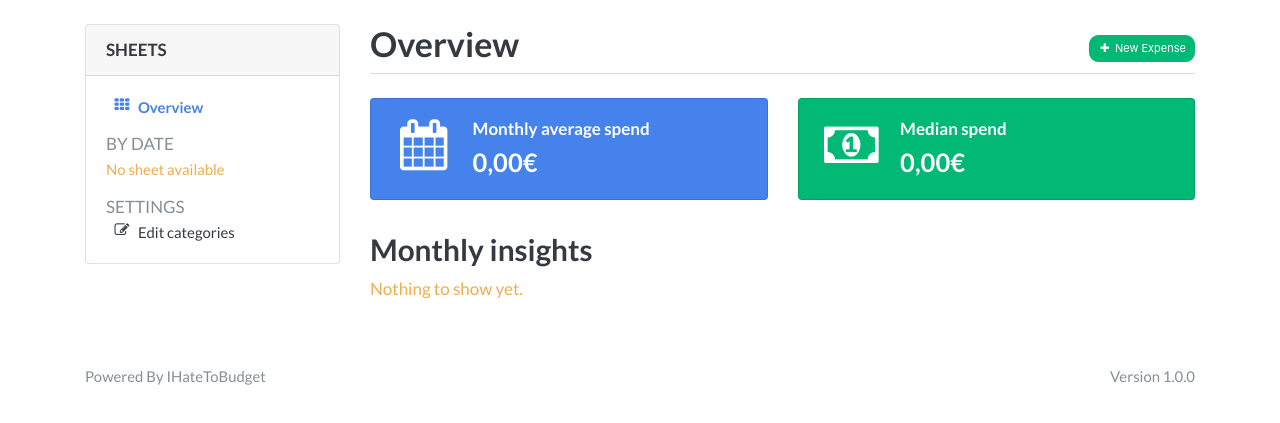
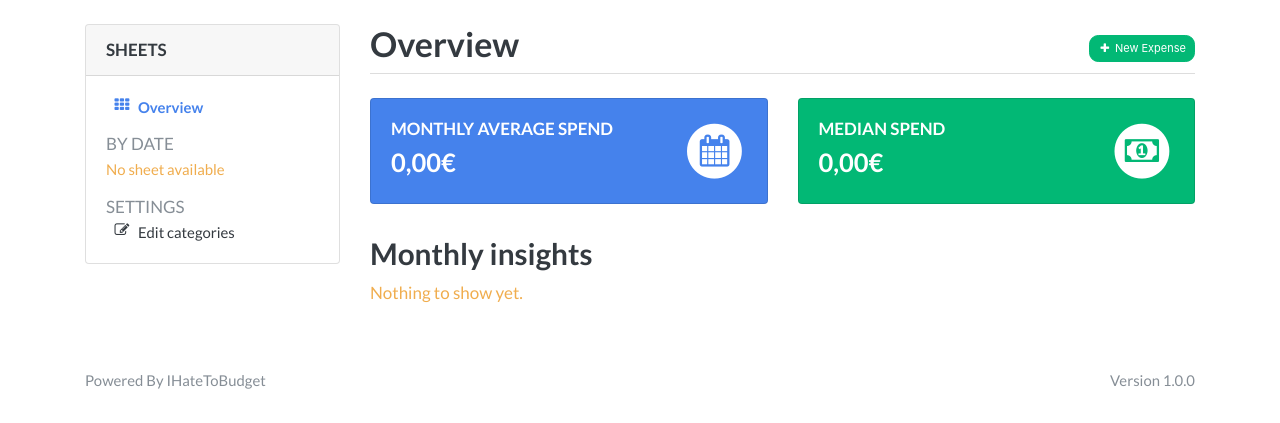
Before and after one commit to lebriton/ihatetobudget, a Django app: page /sheets/ in a window 1280 px wide. Shown: the part 60-483 px from the top of the page. Run offline with Django 3.2, Linux system fonts and the light colour scheme; the visitor is signed in with stand-in values (Sample User, id 1); data that the repository does not hold is empty; some libraries are stand-ins or nearby versions.

Commit message:
sheet: modify the summary cards' style

```diff
--- a/sheets/template/sheets/index.html
+++ b/sheets/template/sheets/index.html
@@ -14,11 +14,14 @@
       <div class="card text-white bg-primary mb-2">
         <div class="card-body">
           <div class="media">
-            <i class="fa fa-calendar fa-fw fa-3x mr-3" aria-hidden="true"></i>
             <div class="media-body">
-              <h6 class="mt-0">Monthly average spend</h6>
+              <h6 class="mt-0 text-uppercase">Monthly average spend</h6>
               <span class="h4">{{ monthly_average_spend|currency }}</span>
             </div>
+            <span class="fa-stack fa-lg ml-3" style="font-size: 2rem;">
+              <i class="fa fa-circle fa-stack-2x fa-inverse"></i>
+              <i class="fa fa-calendar fa-stack-1x" style="color: var(--blue);"></i>
+            </span>
           </div>
         </div>
       </div>
@@ -27,16 +30,21 @@
       <div class="card text-white bg-success mb-2">
         <div class="card-body">
           <div class="media">
-            <i class="fa fa-money fa-fw fa-3x mr-3" aria-hidden="true"></i>
             <div class="media-body">
-              <h6 class="mt-0">Median spend</h6>
+              <h6 class="mt-0 text-uppercase">Median spend</h6>
               <span class="h4">{{ median_spend|currency }}</span>
             </div>
+            <span class="fa-stack fa-lg ml-3" style="font-size: 2rem;">
+              <i class="fa fa-circle fa-stack-2x fa-inverse"></i>
+              <i class="fa fa-money fa-stack-1x" style="color: var(--green);"></i>
+            </span>
           </div>
         </div>
       </div>
     </div>
   </div>
+
+
 
   <div class="d-flex justify-content-between">
     <h2 class="h3">Monthly insights</h2>
```
